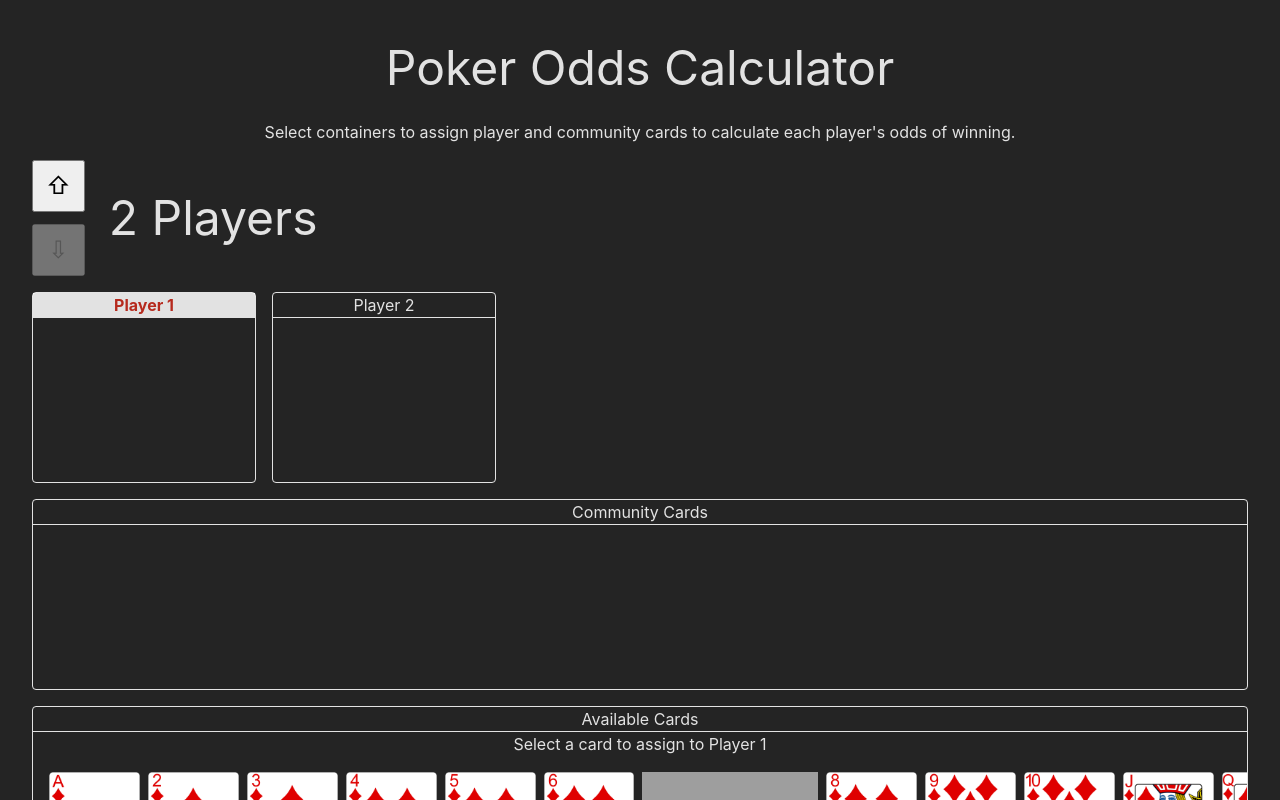
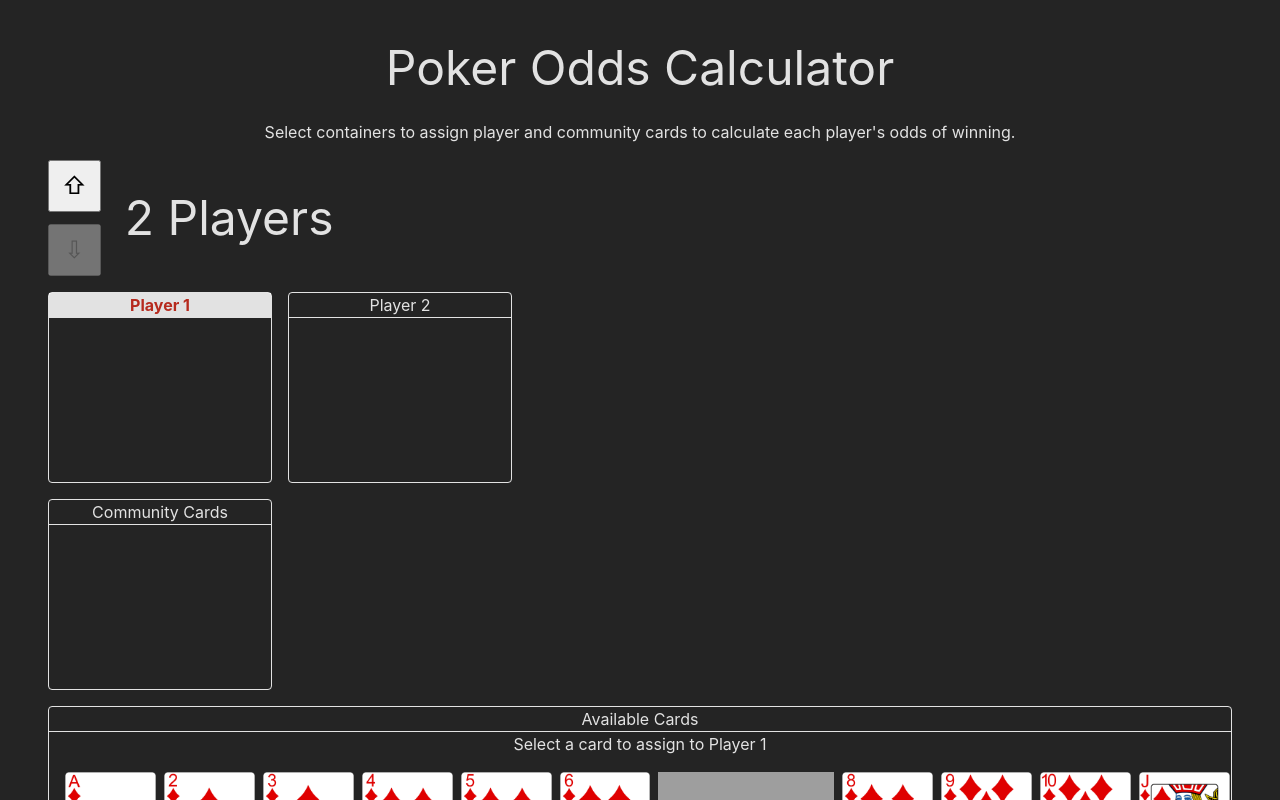
Before and after one commit to euporphium/poker, a React (Vite) app: page / in a window 1280 px wide. Shown: the top 800 px of the page. Built offline with nearby package versions, Linux system fonts and the light colour scheme; grey boxes are pictures that could not be loaded.

Commit message:
update app width

```diff
--- a/src/App.css
+++ b/src/App.css
@@ -3,7 +3,7 @@
 }
 
 #root {
-  max-width: 1280px;
+  max-width: 1248px;
   margin: 0 auto;
   padding: 2rem;
   text-align: center;
@@ -49,6 +49,7 @@ h1 {
 }
 
 .table-card-container {
+  max-width: fit-content;
   border: 1px solid rgba(255, 255, 255, 0.87);
   border-radius: 4px;
 }
@@ -71,4 +72,5 @@ h1 {
   gap: 0.5em;
   overflow: scroll;
   min-width: 222px;
+  max-width: fit-content;
 }
```
